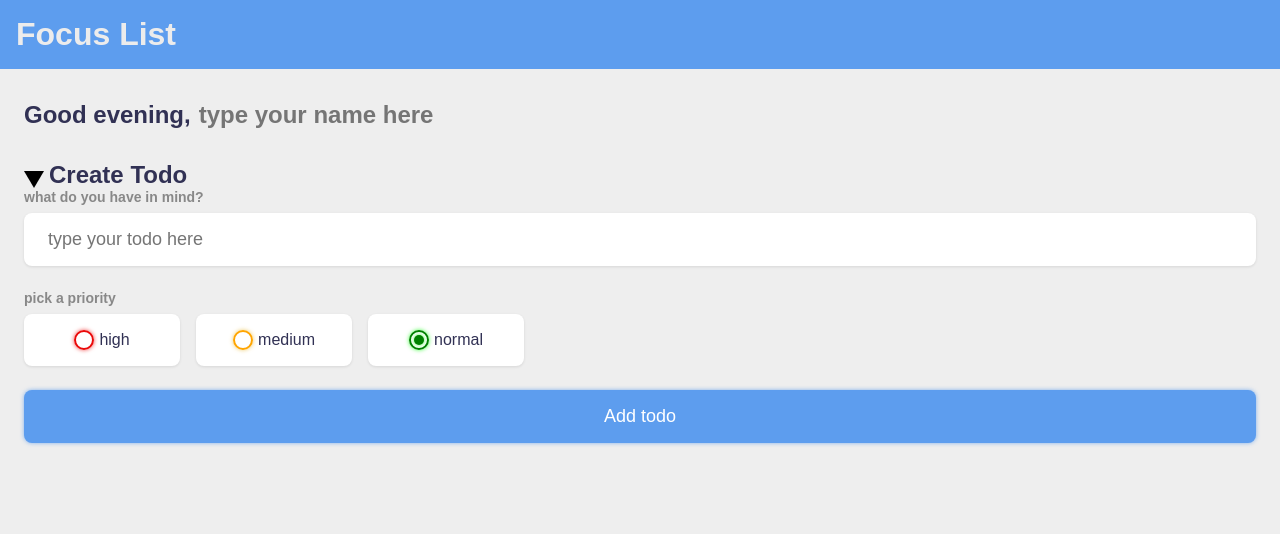
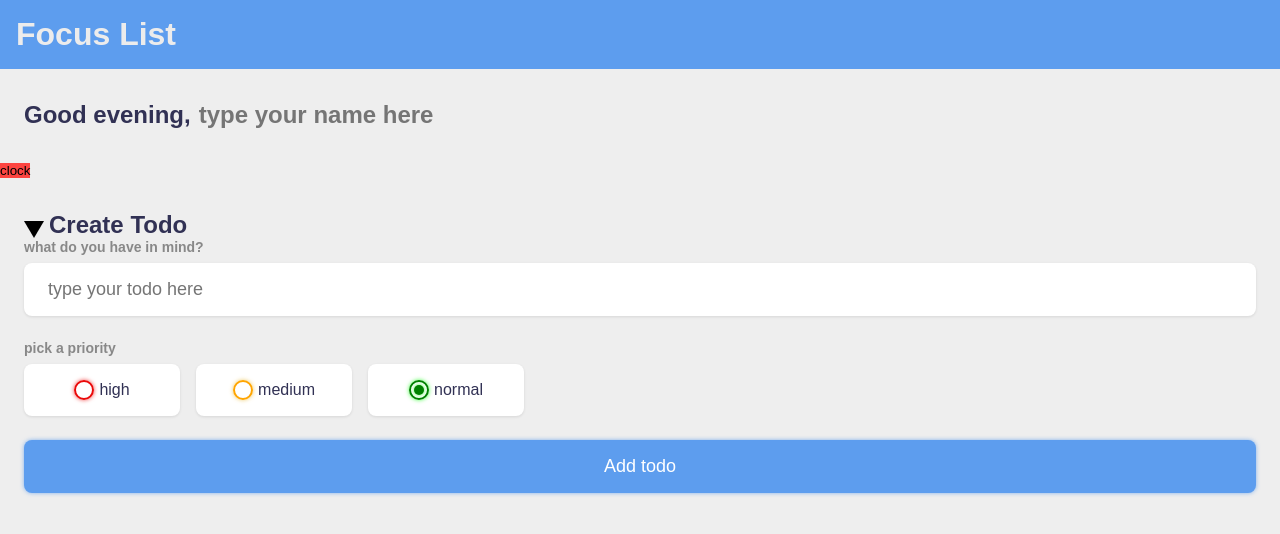
Before and after one commit to ShuaiweiYu/focuslist, a Vue app: page / in a window 1280 px wide. Shown: the top 534 px of the page. Built offline with nearby package versions, Linux system fonts and the light colour scheme.

Commit message:
begin to build clock

```diff
--- a/package.json
+++ b/package.json
@@ -8,6 +8,7 @@
     "preview": "vite preview"
   },
   "dependencies": {
+    "progressbar.js": "^1.1.0",
     "vue": "^3.2.45"
   },
   "devDependencies": {
--- a/src/App.vue
+++ b/src/App.vue
@@ -4,10 +4,11 @@ import TodoOverview from "@/components/todoOverview.vue";
 import TodoItem from "@/components/todoItem.vue";
 import TopBar from "@/components/topBar.vue";
 import CreateTodo from "@/components/createTodo.vue";
+import ClockSetting from "@/components/clockSetting.vue";
 
 export default {
   name: "App",
-  components: {CreateTodo, TodoOverview, TodoItem, TopBar},
+  components: {ClockSetting, CreateTodo, TodoOverview, TodoItem, TopBar},
   data() {
     return {
       items: []
@@ -33,6 +34,7 @@ export default {
 
 <template>
   <top-bar/>
+  <clock-setting/>
   <create-todo :items="items"/>
 <!--  {{ items }}-->
   <todo-overview :items="items"/>
--- /dev/null
+++ b/src/components/clockSetting.vue
@@ -0,0 +1,37 @@
+<!--https://www.youtube.com/watch?v=61nRQynJI20-->
+<!--https://www.youtube.com/watch?v=Kp6qajvTgS4-->
+
+<template>
+
+  <div class="actions">
+    <button class="delete" @click="getCurrentTime">clock</button>
+  </div>
+
+</template>
+
+<script>
+export default {
+  name: "clockSetting",
+  data() {
+    return {
+      workingTimePlanned: 45,
+      breakTimePlanned: 15,
+      currentTime: "",
+    }
+  }, methods: {
+    getCurrentTime() {
+      let date = new Date();
+      let hours = date.getHours();
+      let minutes = date.getMinutes();
+      let seconds = date.getSeconds();
+      console.log(`${hours}:${minutes}:${seconds}`);
+    }
+  }
+}
+</script>
+
+<style scoped>
+.actions .delete {
+  background-color: var(--danger);
+}
+</style>
```
Also changed, not shown: src/components/clockBar.vue (added, +14 -0 lines), 1 other file (tests, documents, lock files or other folders).
